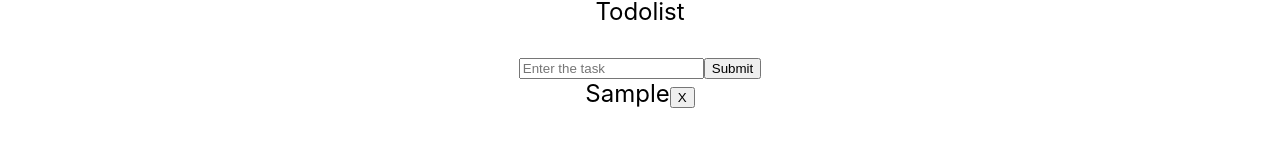
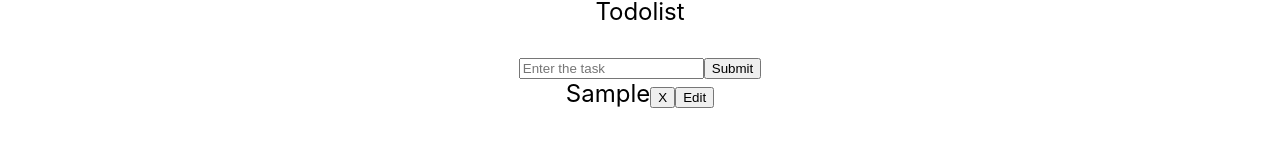
Before and after one commit to jatin510/react-todolist, a React (Vite) app: page / in a window 1280 px wide. Both pictures are taken after typing "Sample" into the empty fields and a click on the button "Submit". Shown: the part 176-322 px from the top of the page. Built offline with nearby package versions, Linux system fonts and the light colour scheme.

Commit message:
added edit todo feature

```diff
--- a/src/components/Todo.tsx
+++ b/src/components/Todo.tsx
@@ -1,18 +1,53 @@
-import React from 'react';
+import { useState } from 'react';
 
-let count = 1;
 const Todo = (props) => {
-  const { todo, setSelectedTodo } = props;
+  const { todo, setDeleteSelectedTodo, setEditSelectedTodo } = props;
 
-  console.log('todo rendered', count++);
+  const [editMode, setEditMode] = useState(false);
+  const [editedText, setEditedText] = useState(todo.task);
+
+  const handleInputChange = (e) => {
+    e.preventDefault();
+    setEditedText(e.target.value);
+  };
+
+  const handleSaveEdit = () => {
+    setEditSelectedTodo({ id: todo.id, task: editedText });
+    setEditMode(false);
+  };
+
   return (
     <>
       <div>
-        {todo.task}
-        <button onClick={() => setSelectedTodo(todo)}>X</button>
+        {editMode ? (
+          <div>
+            <input
+              type="text"
+              value={editedText}
+              onChange={handleInputChange}
+            />
+            <button onClick={handleSaveEdit}>Save</button>
+          </div>
+        ) : (
+          <span>{todo.task}</span>
+        )}
+        <button
+          onClick={() => {
+            setDeleteSelectedTodo(todo);
+          }}
+        >
+          X
+        </button>
+        <button
+          onClick={() => {
+            setEditMode(!editMode);
+          }}
+        >
+          Edit
+        </button>
       </div>
     </>
   );
 };
 
-export default React.memo(Todo);
+export default Todo;
--- a/src/components/TodoList.tsx
+++ b/src/components/TodoList.tsx
@@ -4,23 +4,37 @@ import { useContext, useEffect, useState } from 'react';
 import { TodoContext } from '../contexts/TodoContext';
 
 export default function TodoList() {
-  const [selectedTodo, setSelectedTodo] = useState(null);
+  const [deleteSelectedTodo, setDeleteSelectedTodo] = useState(null);
+  const [editSelectedTodo, setEditSelectedTodo] = useState(null);
+
   const todoContext = useContext(TodoContext);
-  const { todos, deleteTodo } = todoContext;
+  const { todos, deleteTodo, editTodo } = todoContext;
 
   useEffect(() => {
-    if (selectedTodo != null) {
-      deleteTodo(selectedTodo.id);
-      setSelectedTodo(null);
+    if (deleteSelectedTodo != null) {
+      deleteTodo(deleteSelectedTodo.id);
+      setDeleteSelectedTodo(null);
     }
-  }, [selectedTodo]);
+  }, [deleteSelectedTodo]);
+
+  useEffect(() => {
+    if (editSelectedTodo != null) {
+      editTodo(editSelectedTodo.id, editSelectedTodo.task);
+      setEditSelectedTodo(null);
+    }
+  }, [editSelectedTodo]);
 
   return (
     <>
       <TodoForm />
       {todos &&
         todos.map((todo: any) => (
-          <Todo key={todo.id} todo={todo} setSelectedTodo={setSelectedTodo} />
+          <Todo
+            key={todo.id}
+            todo={todo}
+            setDeleteSelectedTodo={setDeleteSelectedTodo}
+            setEditSelectedTodo={setEditSelectedTodo}
+          />
         ))}
     </>
   );
--- a/src/contexts/TodoContext.tsx
+++ b/src/contexts/TodoContext.tsx
@@ -42,17 +42,18 @@ const TodoProvider = (props: any) => {
     const updatedTodos = todos.map((todo: ITodo) => {
       if (todo.id === todoId) {
         todo.task = task;
+        todo.id = todoId;
       }
+
+      return todo;
     });
 
     setTodos(updatedTodos);
 
     localStorage.removeItem('todos');
-    localStorage.setItem(
-      'todos',
-      JSON.stringify([...todos, { id: Math.random(), task }])
-    );
+    localStorage.setItem('todos', JSON.stringify([...updatedTodos]));
   }
+
   const value = { todos, setTodos, deleteTodo, addTodo, editTodo };
 
   return (
```
